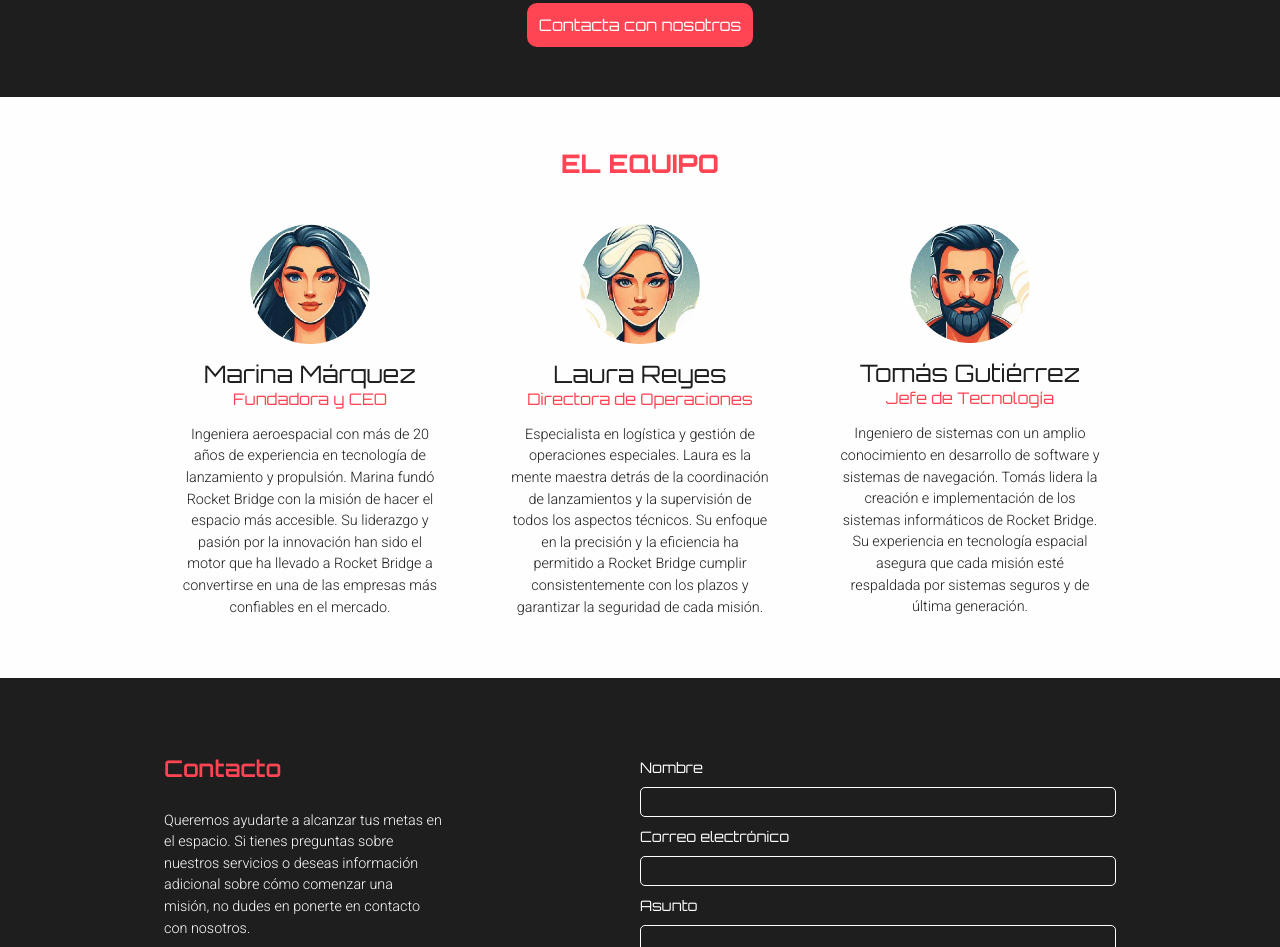
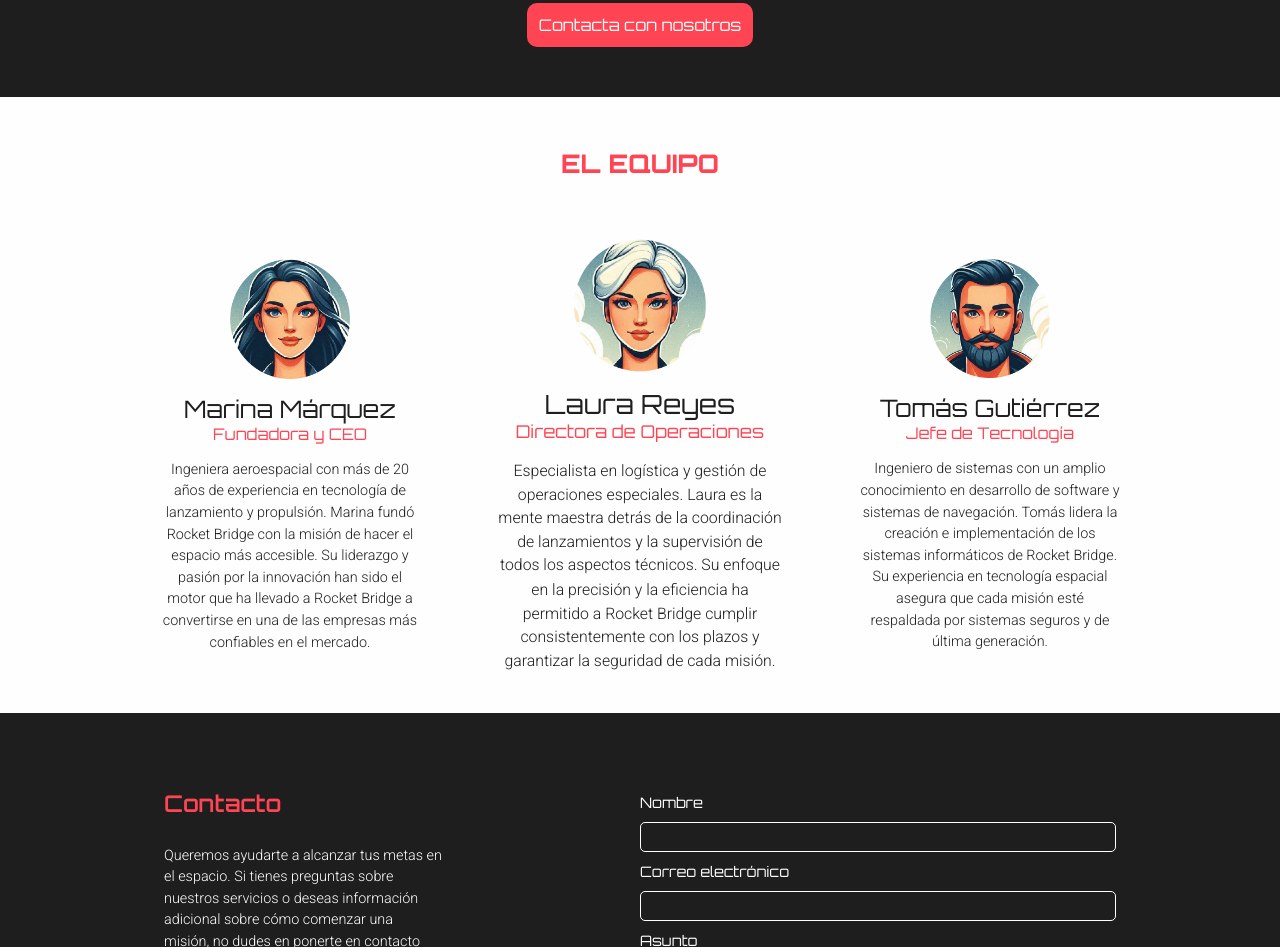
Before and after one commit to alejandrogoscu/TB-rocketBridgeLandingPage, a plain HTML site: page index.html in a window 1280 px wide. Shown: the part 1845-2792 px from the top of the page. Drawn offline with Linux system fonts and the light colour scheme.

Commit message:
js functions v0.1

```diff
--- a/css/styles.css
+++ b/css/styles.css
@@ -432,7 +432,7 @@ body {
   flex-direction: column;
   justify-content: center;
   align-items: center;
-  gap: 35px;
+  gap: 70px;
 }
 
 .equipo__title {
@@ -447,7 +447,7 @@ body {
   flex-flow: row wrap;
   justify-content: center;
   align-items: center;
-  gap: 50px;
+  gap: 70px;
 }
 
 .equipo__card {
@@ -460,6 +460,11 @@ body {
 
   font-family: var(--titulo);
   text-align: center;
+  transition: all .5s ease;
+
+  &:nth-child(2) {
+    transform: scale(1.1);
+  }
 }
 
 .card__img {
```
